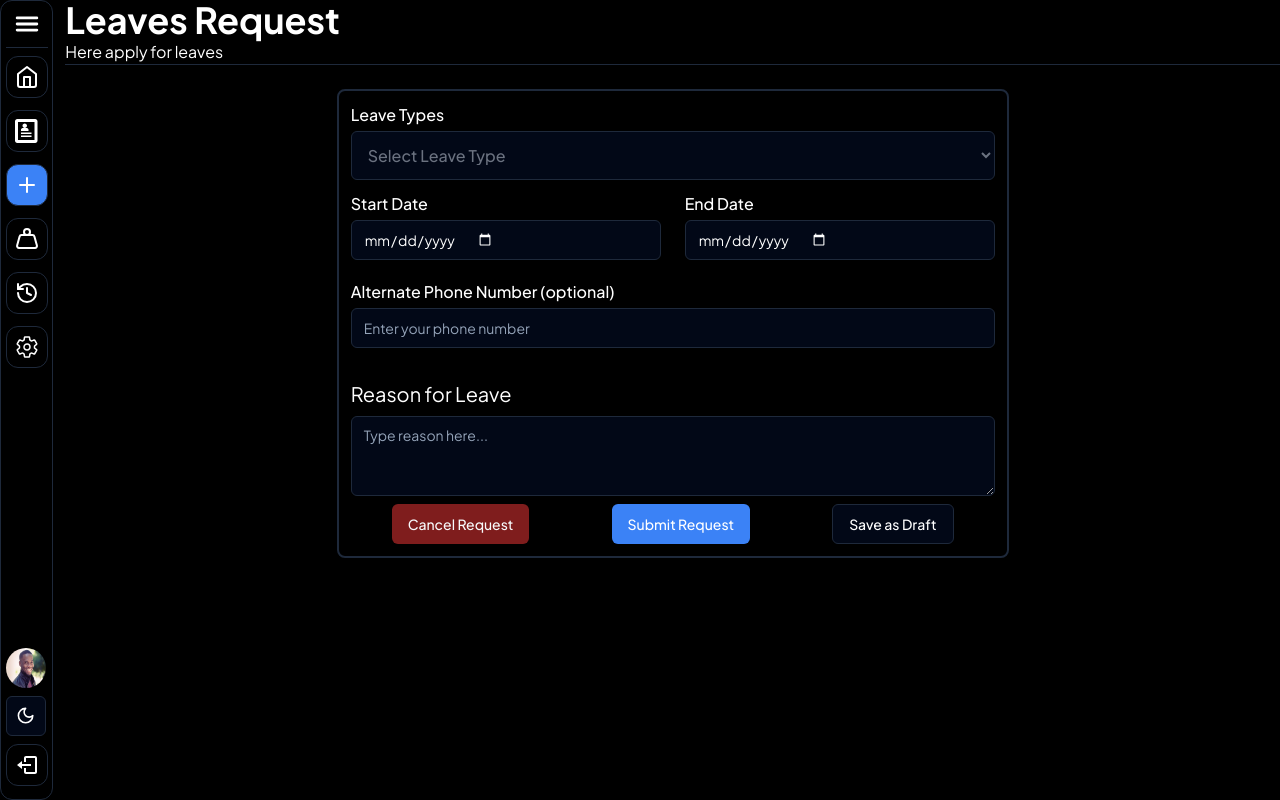
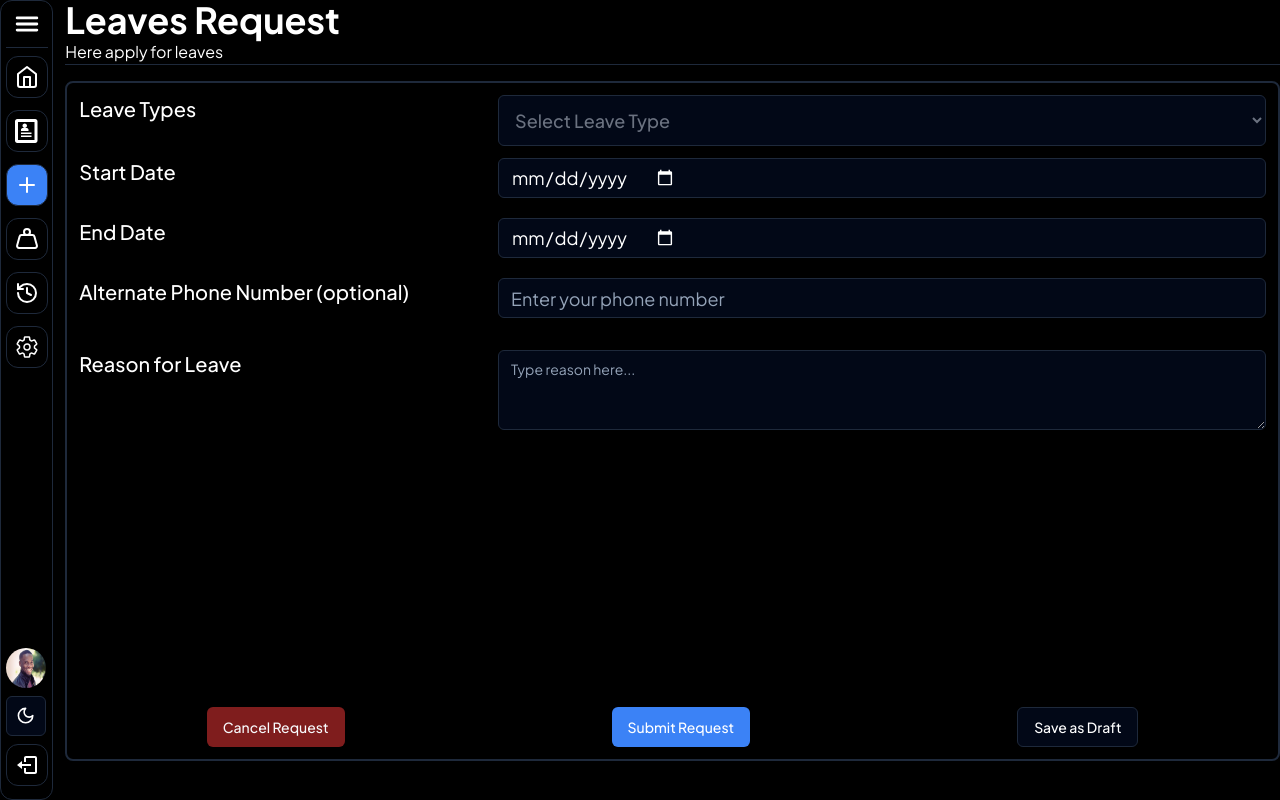
Before and after one commit to Aq7853gehc/leave_sm, a Next.js app: page /user/leavesrequest in a window 1280 px wide. Built offline with nearby package versions, Linux system fonts and the light colour scheme.

Commit message:
request page

```diff
--- a/app/user/leavesrequest/page.tsx
+++ b/app/user/leavesrequest/page.tsx
@@ -59,22 +59,23 @@ const LeaveRequest: React.FC = () => {
   };
 
   return (
-    <div className="h-screen w-full flex flex-col overflow-scroll">
+    <div className="min-h-screen h-full relative w-full flex flex-col overflow-scroll">
       <h1 className="text-4xl font-bold">Leaves Request</h1>
       <p className="text-base text-gray-500">Here apply for leaves</p>
       <Separator className="mb-1" />
-      <div className="flex w-full h-full items-center py-5 flex-col">
-        <div className="mx-auto w-full max-w-2xl p-3 border-2 rounded-lg border-gray-300 dark:border-input">
-          <form>
-            <div className="mb-3">
+      <div className="flex w-full  items-center py-3 flex-col relative ">
+        <div className="mx-auto w-full relative p-3 md:border-2 rounded-lg border-gray-300 dark:border-input md:h-[85vh] ">
+          <form className="flex justify-between flex-col h-full">
+            <div className="flex justify-between flex-col">
+              <div className="mb-3 md:flex md:justify-between">
                 <label
                   htmlFor="leaveType"
-                className="mb-1 block text-base font-medium text-[#07074D] dark:text-white"
+                  className="mb-1 block text-base md:text-xl font-medium text-[#07074D] dark:text-white"
                 >
                   Leave Types
                 </label>
                 <select
-                className="w-full rounded-md border border-input bg-background py-3 px-3 text-base font-medium text-[#6B7280] outline-none focus:border-blue-600 focus:shadow-md"
+                  className="w-full rounded-md border border-input bg-background py-3 px-3 md:text-lg font-medium text-[#6B7280] outline-none focus:border-blue-600 focus:shadow-md max-w-3xl"
                   name="leaveType"
                   id="leaveType"
                   value={formData.leaveType}
@@ -96,12 +97,12 @@ const LeaveRequest: React.FC = () => {
                   <option value="others">Others</option>
                 </select>
               </div>
-            <div className="-mx-3 flex flex-wrap">
-              <div className="w-full px-3 sm:w-1/2">
-                <div className="mb-5">
+              <div className="-mx-3  ">
+                <div className="w-full px-3 ">
+                  <div className="mb-5 md:flex md:justify-between w-full">
                     <label
                       htmlFor="startDate"
-                    className="mb-1 block text-base font-medium text-[#07074D] dark:text-white"
+                      className="mb-1 block text-base md:text-xl font-medium text-[#07074D] dark:text-white"
                     >
                       Start Date
                     </label>
@@ -111,14 +112,15 @@ const LeaveRequest: React.FC = () => {
                       name="startDate"
                       value={formData.startDate}
                       onChange={handleChange}
+                      className="max-w-3xl md:text-lg "
                     />
                   </div>
                 </div>
-              <div className="w-full px-3 sm:w-1/2">
-                <div className="mb-5">
+                <div className="w-full px-3 ">
+                  <div className="mb-5 md:flex md:justify-between">
                     <label
                       htmlFor="endDate"
-                    className="mb-1 block text-base font-medium text-[#07074D] dark:text-white"
+                      className="mb-1 block md:text-xl font-medium text-[#07074D] dark:text-white"
                     >
                       End Date
                     </label>
@@ -128,17 +130,18 @@ const LeaveRequest: React.FC = () => {
                       name="endDate"
                       value={formData.endDate}
                       onChange={handleChange}
+                      className="max-w-3xl md:text-lg"
                     />
                   </div>
                 </div>
               </div>
               {formData.leaveType === "short" && (
-              <div className="-mx-3 flex flex-wrap">
-                <div className="w-full px-3 sm:w-1/2">
-                  <div className="mb-5">
+                <div className="-mx-3 ">
+                  <div className="w-full px-3">
+                    <div className="mb-5 md:flex md:justify-between">
                       <label
                         htmlFor="startTime"
-                      className="mb-1 block text-base font-medium text-[#07074D] dark:text-white"
+                        className="mb-1 block md:text-xl font-medium text-[#07074D] dark:text-white"
                       >
                         Start Time
                       </label>
@@ -148,14 +151,15 @@ const LeaveRequest: React.FC = () => {
                         name="startTime"
                         value={formData.startTime}
                         onChange={handleChange}
+                        className="max-w-3xl md:text-lg"
                       />
                     </div>
                   </div>
-                <div className="w-full px-3 sm:w-1/2">
-                  <div className="mb-5">
+                  <div className="w-full px-3 ">
+                    <div className="mb-5 md:flex md:justify-between">
                       <label
                         htmlFor="endTime"
-                      className="mb-1 block text-base font-medium text-[#07074D] dark:text-white"
+                        className="mb-1 block  md:text-xl font-medium text-[#07074D] dark:text-white"
                       >
                         End Time
                       </label>
@@ -165,15 +169,16 @@ const LeaveRequest: React.FC = () => {
                         name="endTime"
                         value={formData.endTime}
                         onChange={handleChange}
+                        className="max-w-3xl md:text-lg"
                       />
                     </div>
                   </div>
                 </div>
               )}
-            <div className="mb-5">
+              <div className="mb-5 md:flex md:justify-between">
                 <label
                   htmlFor="alternatePhoneNumber"
-                className="mb-1 block text-base font-medium text-[#07074D] dark:text-white"
+                  className="mb-1 block md:text-xl font-medium text-[#07074D] dark:text-white"
                 >
                   Alternate Phone Number (optional)
                 </label>
@@ -184,18 +189,19 @@ const LeaveRequest: React.FC = () => {
                   id="alternatePhoneNumber"
                   value={formData.alternatePhoneNumber}
                   onChange={handleChange}
+                  className="max-w-3xl md:text-lg"
                 />
               </div>
               {formData.leaveType === "medical" && (
-              <div className="mb-2">
+                <div className="mb-2 md:flex md:justify-between">
                   <label
                     htmlFor="document"
-                  className="mb-1 block text-base font-medium text-[#07074D] dark:text-white"
+                    className="mb-1 block md:text-xl font-medium text-[#07074D] dark:text-white"
                   >
                     Upload Documents (if any)
                   </label>
-                <input
-                  className="mb-1 block text-base w-56 font-medium text-[#07074D] dark:text-white"
+                  <Input
+                    className="max-w-3xl md:text-lg "
                     id="document"
                     type="file"
                     name="document"
@@ -204,22 +210,21 @@ const LeaveRequest: React.FC = () => {
                   />
                 </div>
               )}
-            <div className="mb-2 pt-3">
-              <label className="mb-2 block text-base text-[#07074D] dark:text-white sm:text-xl">
+              <div className="mb-2 pt-3 md:flex md:justify-between">
+                <label className="mb-2 block md:text-xl font-medium text-[#07074D] dark:text-white ">
                   Reason for Leave
                 </label>
-              <div className="flex flex-wrap">
-                <div className="w-full sm:w-full">
+
                 <Textarea
                   placeholder="Type reason here..."
                   name="leaveReason"
                   value={formData.leaveReason}
                   onChange={handleChange}
+                  className="max-w-3xl"
                 />
               </div>
             </div>
-            </div>
-            <div className="flex flex-wrap justify-around">
+            <div className="flex flex-wrap justify-around flex-col md:flex-row gap-3 ">
               <Button variant="destructive" type="reset">
                 Cancel Request
               </Button>
```
Lines whose indentation alone changed are shown as unchanged.
